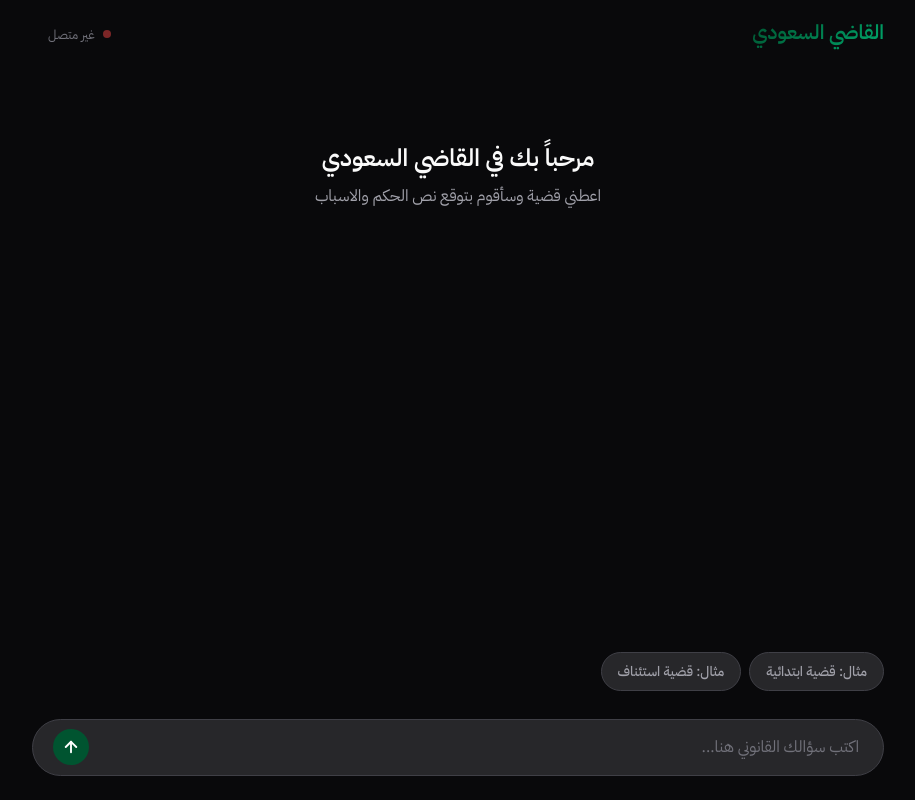
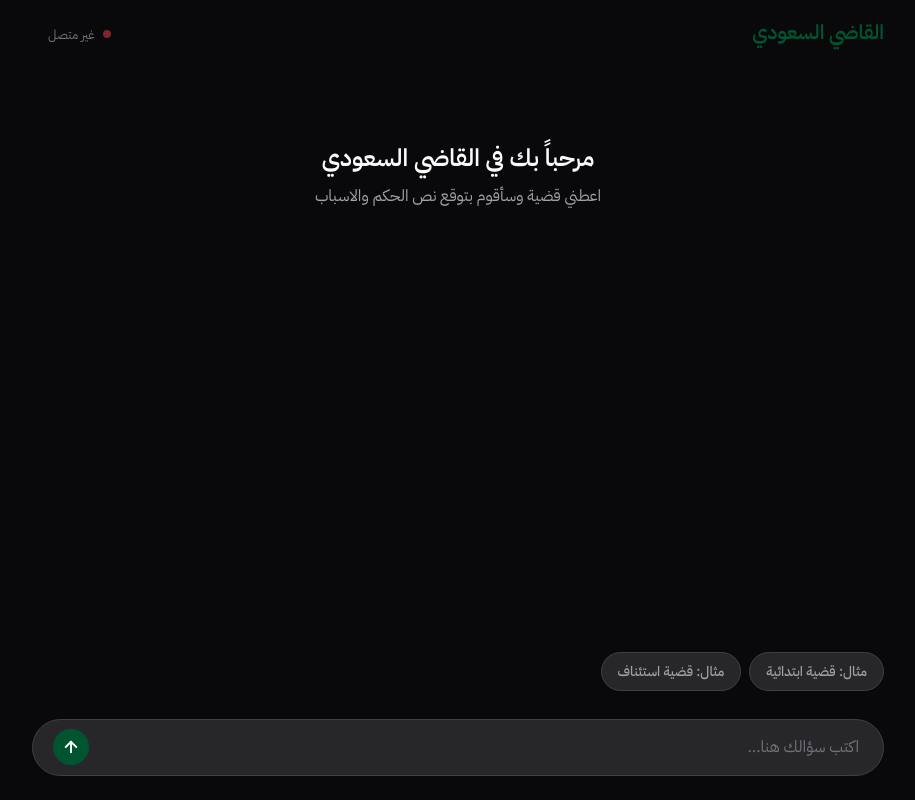
Before and after one commit to Jalajil/judge-deployment, a plain HTML site: page index.html in a window 1280 px wide. Shown: the whole page, without its empty margins (182-1097 px from the left). Drawn offline with Linux system fonts and the light colour scheme; no server answers.

Commit message:
Polish README wording, add live demo link, update index.html

```diff
--- a/index.html
+++ b/index.html
@@ -56,9 +56,7 @@
         header h1 {
             font-size: 1.25rem;
             font-weight: 600;
-            background: linear-gradient(135deg, var(--accent), #00a66b);
-            -webkit-background-clip: text;
-            -webkit-text-fill-color: transparent;
+            color: var(--accent);
             padding-bottom: 0.25rem;
             line-height: 1.6;
         }
@@ -394,7 +392,7 @@
 
         <div class="input-area">
             <div class="input-wrapper">
-                <textarea id="input" placeholder="اكتب سؤالك القانوني هنا..." rows="1"></textarea>
+                <textarea id="input" placeholder="اكتب سؤالك هنا..." rows="1"></textarea>
                 <button id="send" class="send-btn" onclick="sendMessage()">
                     <svg width="18" height="18" viewBox="0 0 24 24" fill="none" stroke="currentColor" stroke-width="2.5" stroke-linecap="round" stroke-linejoin="round">
                         <line x1="12" y1="19" x2="12" y2="5"></line>
```
Also changed, not shown: 1 other file.
